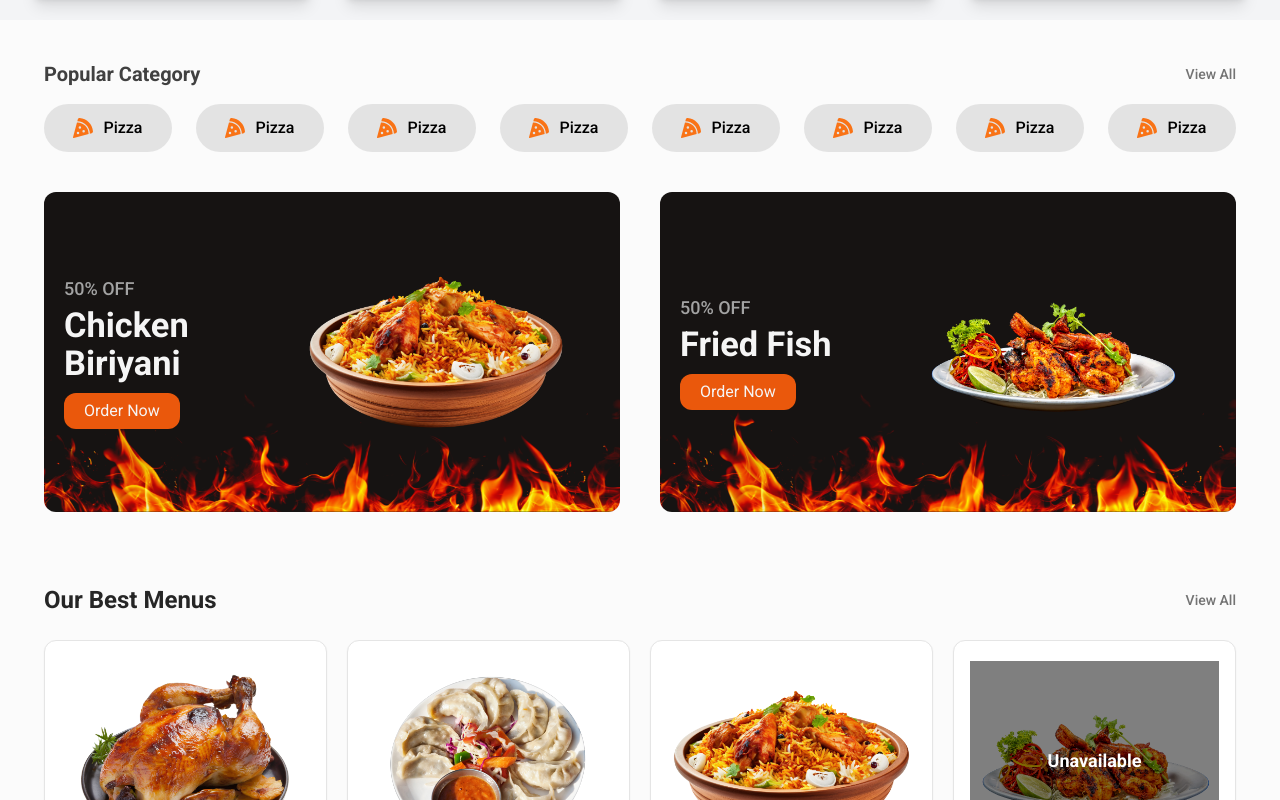
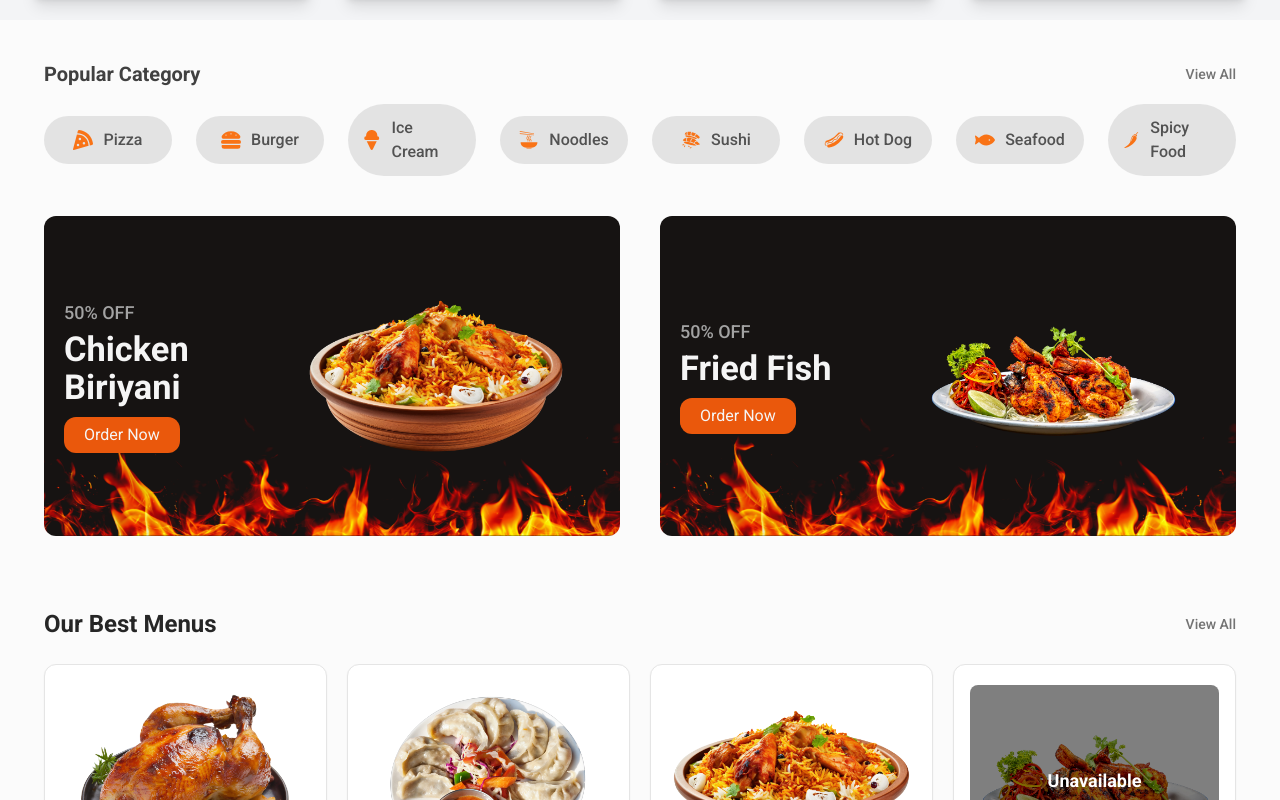
Before and after one commit to Akhileshpookkuttiyil/FoodApp, a React (Vite) app: page / in a window 1280 px wide. Shown: the part 1100-1900 px from the top of the page. Built offline with nearby package versions, Linux system fonts and the light colour scheme.

Commit message:
enhanced Menu-Responsiveness

```diff
--- a/src/Pages/Home/Category/Category.jsx
+++ b/src/Pages/Home/Category/Category.jsx
@@ -1,4 +1,5 @@
-import { FaPizzaSlice } from "react-icons/fa6";
+import { FaPizzaSlice, FaHamburger, FaIceCream, FaFish } from "react-icons/fa";
+import { GiNoodles, GiSushis, GiHotDog, GiChiliPepper } from "react-icons/gi";
 import { Link } from "react-router-dom";
 
 const Category = () => {
@@ -16,14 +17,14 @@ const Category = () => {
           View All
         </Link>
       </div>
-      {/*  */}
+      {/* Categories */}
       <div className="grid md:grid-cols-8 sm:grid-cols-4 grid-cols-3 md:gap-x-6 md:gap-y-6 sm:gap-x-4 sm:gap-y-4 gap-x-3 gap-y-3.5 items-center">
         <Link
           to={"/"}
           className="w-full bg-neutral-300/60 flex items-center justify-center gap-x-2.5 px-3.5 py-3 rounded-full hover:bg-neutral-400/50 focus:bg-zinc-400/50 ease-in-out duration-300"
         >
           <FaPizzaSlice className="w-5 h-5 text-orange-500" />
-          <h6 className="md:text-base text-sm text neutral-600 font-medium">
+          <h6 className="md:text-base text-sm text-neutral-600 font-medium">
             Pizza
           </h6>
         </Link>
@@ -31,63 +32,63 @@ const Category = () => {
           to={"/"}
           className="w-full bg-neutral-300/60 flex items-center justify-center gap-x-2.5 px-3.5 py-3 rounded-full hover:bg-neutral-400/50 focus:bg-zinc-400/50 ease-in-out duration-300"
         >
-          <FaPizzaSlice className="w-5 h-5 text-orange-500" />
-          <h6 className="md:text-base text-sm text neutral-600 font-medium">
-            Pizza
+          <FaHamburger className="w-5 h-5 text-orange-500" />
+          <h6 className="md:text-base text-sm text-neutral-600 font-medium">
+            Burger
           </h6>
         </Link>
         <Link
           to={"/"}
           className="w-full bg-neutral-300/60 flex items-center justify-center gap-x-2.5 px-3.5 py-3 rounded-full hover:bg-neutral-400/50 focus:bg-zinc-400/50 ease-in-out duration-300"
         >
-          <FaPizzaSlice className="w-5 h-5 text-orange-500" />
-          <h6 className="md:text-base text-sm text neutral-600 font-medium">
-            Pizza
+          <FaIceCream className="w-5 h-5 text-orange-500" />
+          <h6 className="md:text-base text-sm text-neutral-600 font-medium">
+            Ice Cream
           </h6>
         </Link>
         <Link
           to={"/"}
           className="w-full bg-neutral-300/60 flex items-center justify-center gap-x-2.5 px-3.5 py-3 rounded-full hover:bg-neutral-400/50 focus:bg-zinc-400/50 ease-in-out duration-300"
         >
-          <FaPizzaSlice className="w-5 h-5 text-orange-500" />
-          <h6 className="md:text-base text-sm text neutral-600 font-medium">
-            Pizza
+          <GiNoodles className="w-5 h-5 text-orange-500" />
+          <h6 className="md:text-base text-sm text-neutral-600 font-medium">
+            Noodles
           </h6>
         </Link>
         <Link
           to={"/"}
           className="w-full bg-neutral-300/60 flex items-center justify-center gap-x-2.5 px-3.5 py-3 rounded-full hover:bg-neutral-400/50 focus:bg-zinc-400/50 ease-in-out duration-300"
         >
-          <FaPizzaSlice className="w-5 h-5 text-orange-500" />
-          <h6 className="md:text-base text-sm text neutral-600 font-medium">
-            Pizza
+          <GiSushis className="w-5 h-5 text-orange-500" />
+          <h6 className="md:text-base text-sm text-neutral-600 font-medium">
+            Sushi
           </h6>
         </Link>
         <Link
           to={"/"}
           className="w-full bg-neutral-300/60 flex items-center justify-center gap-x-2.5 px-3.5 py-3 rounded-full hover:bg-neutral-400/50 focus:bg-zinc-400/50 ease-in-out duration-300"
         >
-          <FaPizzaSlice className="w-5 h-5 text-orange-500" />
-          <h6 className="md:text-base text-sm text neutral-600 font-medium">
-            Pizza
+          <GiHotDog className="w-5 h-5 text-orange-500" />
+          <h6 className="md:text-base text-sm text-neutral-600 font-medium">
+            Hot Dog
           </h6>
         </Link>
         <Link
           to={"/"}
           className="w-full bg-neutral-300/60 flex items-center justify-center gap-x-2.5 px-3.5 py-3 rounded-full hover:bg-neutral-400/50 focus:bg-zinc-400/50 ease-in-out duration-300"
         >
-          <FaPizzaSlice className="w-5 h-5 text-orange-500" />
-          <h6 className="md:text-base text-sm text neutral-600 font-medium">
-            Pizza
+          <FaFish className="w-5 h-5 text-orange-500" />
+          <h6 className="md:text-base text-sm text-neutral-600 font-medium">
+            Seafood
           </h6>
         </Link>
         <Link
           to={"/"}
           className="w-full bg-neutral-300/60 flex items-center justify-center gap-x-2.5 px-3.5 py-3 rounded-full hover:bg-neutral-400/50 focus:bg-zinc-400/50 ease-in-out duration-300"
         >
-          <FaPizzaSlice className="w-5 h-5 text-orange-500" />
-          <h6 className="md:text-base text-sm text neutral-600 font-medium">
-            Pizza
+          <GiChiliPepper className="w-5 h-5 text-orange-500" />
+          <h6 className="md:text-base text-sm text-neutral-600 font-medium">
+            Spicy Food
           </h6>
         </Link>
       </div>
--- a/src/Pages/Home/Menu/Menu.jsx
+++ b/src/Pages/Home/Menu/Menu.jsx
@@ -26,7 +26,7 @@ const Menu = () => {
       title: "Momos",
       img: Momos,
       name: "Steamed Momos",
-      desc: "Soft dumplings filled with veggies or chicken.",
+      desc: "Soft dumplings filled with vegs or chicken.",
       price: "Rs. 120",
       inStock: true,
     },
@@ -113,17 +113,18 @@ const Menu = () => {
               <img
                 src={data.img}
                 alt={data.name}
-                className="w-full aspect-[5/4] object-contain rounded-lg"
+                className="w-full h-48 object-contain rounded-lg"
                 loading="lazy"
               />
+              {/* Unavailable Overlay */}
               {!data.inStock && (
-                <div className="absolute top-0 left-0 w-full h-full flex items-center justify-center bg-black bg-opacity-50 text-white text-lg font-semibold">
+                <div className="absolute top-0 left-0 w-full h-full flex items-center justify-center bg-black bg-opacity-50 text-white text-lg font-semibold rounded-lg">
                   Unavailable
                 </div>
               )}
             </div>
             <div className="mt-4">
-              <h6 className="text-lg text-neutral-800 font-semibold">
+              <h6 className="text-lg text-neutral-800 font-semibold truncate">
                 {data.name}
               </h6>
               <p className="text-sm text-neutral-500 line-clamp-2 h-10 overflow-hidden">
@@ -143,7 +144,7 @@ const Menu = () => {
                 disabled={!data.inStock}
                 aria-disabled={!data.inStock}
               >
-                {data.inStock ? "Order Now" : "Unavailable"}
+                {data.inStock ? "Order Now" : "Not available"}
               </button>
             </div>
           </Link>
```
